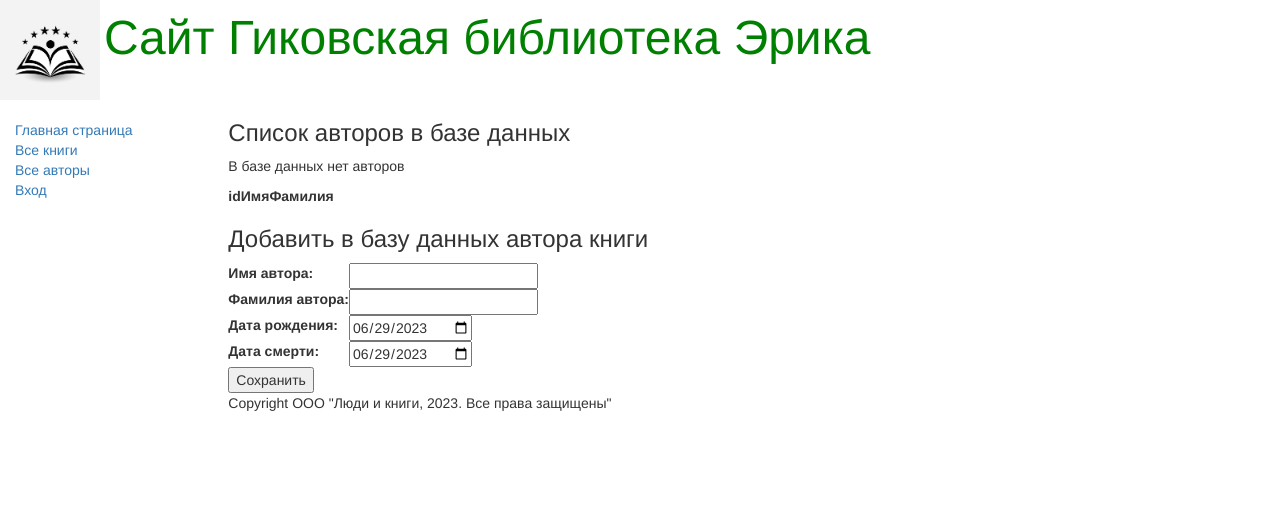
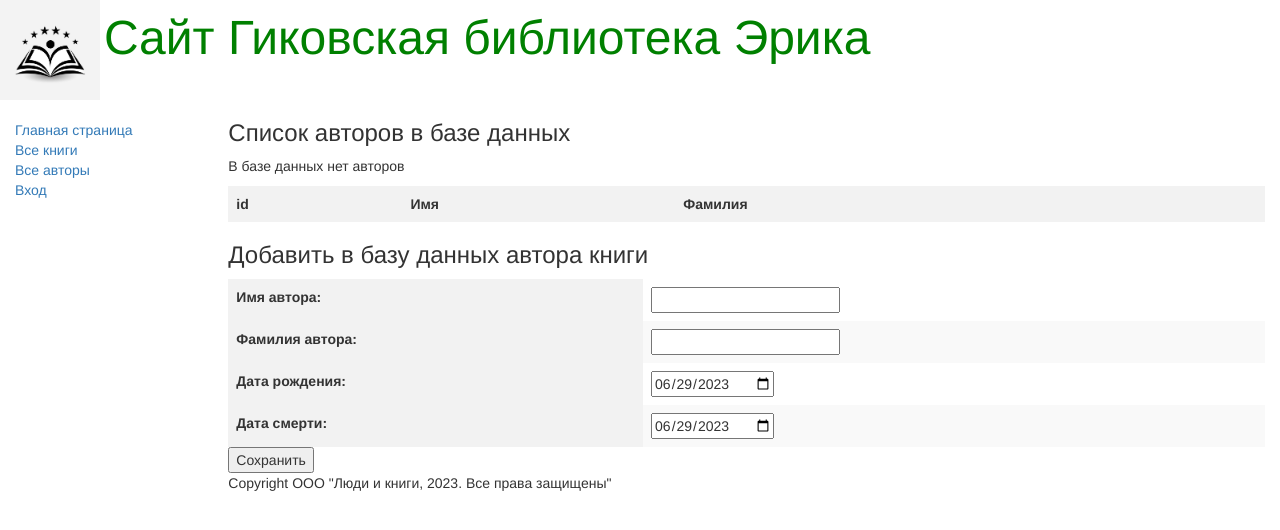
Before and after one commit to ErikNeph/Eric-s_Geek_Library, a Django app: page /authors_add/ in a window 1280 px wide. Shown: the top 530 px of the page. Run offline with Django 3.2, Linux system fonts and the light colour scheme; data that the repository does not hold is empty; some libraries are stand-ins or nearby versions.

Commit message:
Добвавил css стили для проекта.

```diff
--- a/GeekLibrary/GeekLibrary/settings.py
+++ b/GeekLibrary/GeekLibrary/settings.py
@@ -29,6 +29,7 @@ MIDDLEWARE = [
     'django.middleware.clickjacking.XFrameOptionsMiddleware',
 ]
 
+STATIC_ROOT = os.path.join(BASE_DIR, 'staticfiles')
 ROOT_URLCONF = 'GeekLibrary.urls'
 
 TEMPLATES = [
--- a/GeekLibrary/GeekLibrary/urls.py
+++ b/GeekLibrary/GeekLibrary/urls.py
@@ -1,7 +1,9 @@
 from django.contrib import admin
 from django.urls import path
 from catalog import views
+from django.conf import settings
 from django.conf.urls import url, include
+from django.conf.urls.static import static
 
 urlpatterns = [
     path('', views.index, name='index'),
@@ -30,3 +32,5 @@ urlpatterns += [
     url(r'^book/update/(?P<pk>\d+)$', views.BookUpdate.as_view(), name='book_update'),
     url(r'^book/delete/(?P<pk>\d+)$', views.BookDelete.as_view(), name='book_delete'),
 ]
+
+urlpatterns += static(settings.STATIC_URL, document_root=settings.STATIC_ROOT)
--- a/GeekLibrary/catalog/static/css/styles.css
+++ b/GeekLibrary/catalog/static/css/styles.css
@@ -1,3 +1,36 @@
+/* styles.css */
+table {
+    boarder-collapse: collapse;
+    width: 100%;
+}
+
+th, td {
+    padding: 8px;
+    text-align: left;
+    boarder-bottom: 1px solid #ddd;
+}
+
+th {
+    background-color: #f2f2f2;
+}
+
+tr:nth-child(even) {
+    background-color: #f9f9f9;
+}
+
+a {
+    text-decoration: none;
+}
+
+.edit-link {
+    color: green;
+    margin-right: 5px;
+}
+
+.delete-link {
+    color: red;
+}
+
 .sidebar-nav {
     margin-top: 20px;
     padding: 0;
--- a/GeekLibrary/catalog/templates/base_generic.html
+++ b/GeekLibrary/catalog/templates/base_generic.html
@@ -9,7 +9,8 @@
     <script src="https://ajax.googleapis.com/ajax/libs/jquery/1.12.4/jquary.min.js"></script>
     <script src="https://maxcdn.bootstrapcdn.com/bootrstrap/3.3.7/js/bootstrap.min.js"></script>
     {% load static %}
-    <link rel="stylesheet" href="{% static 'css/styles.css' %}">
+    <link rel="stylesheet" type="text/css" href="{% static 'css/styles.css' %}">
+    <link rel="stylesheet" type="text/css" href="{% static 'styles.css' %}">
     {% block head %}
         <img src="{% static 'images/logotip.jpg' %}"
         style="width:100px; height:100px;" align="absmiddle">
```
